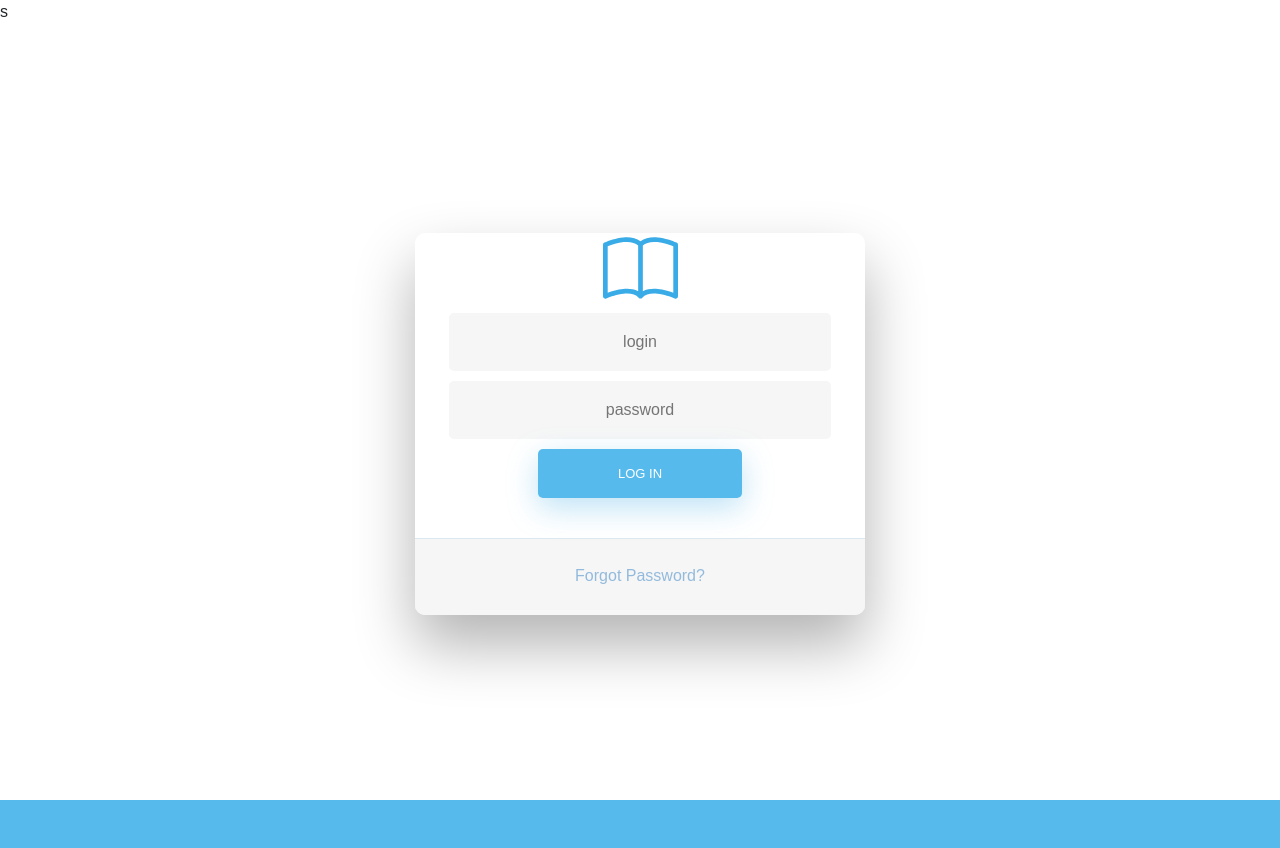
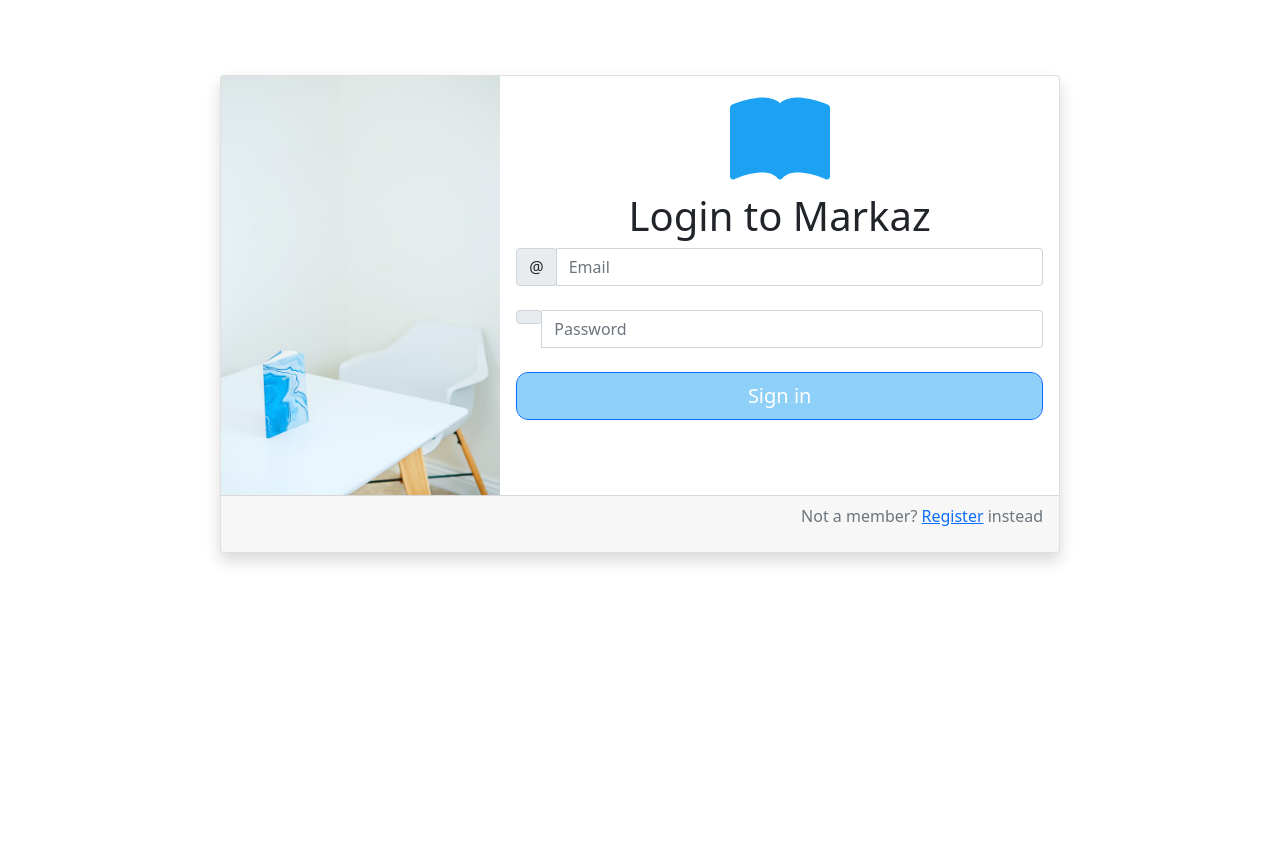
Before and after one commit to Safina-tul-Islam/markaz, a Node server app: page /login in a window 1280 px wide. After the commit the page ends 564 px from the top, so only its background shows below. Run offline with Node 20, Linux system fonts and the light colour scheme; some libraries are stand-ins or nearby versions.

Commit message:
bootstrap 5 login form

```diff
--- a/views/partials/head.ejs
+++ b/views/partials/head.ejs
@@ -4,4 +4,3 @@
   <link href="../bootstrap/css/bootstrap.min.css" rel="stylesheet">
   <link rel="stylesheet" href="../bicons/font/bootstrap-icons.css">
   <title>Hello, world!</title>
-s
--- a/views/partials/login.ejs
+++ b/views/partials/login.ejs
@@ -1,290 +1,76 @@
 <style>
+    .btn-login {
+        background-color: #8ED0F8;
+        border-radius: 12px;
+        height: 3rem
+    }
 
-html {
-  background-color: #56baed;
-}
+    body {
+        margin-top: 4%;
+    }
 
-body {
-  font-family: "Poppins", sans-serif;
-  height: 100vh;
-}
+    img {
+        max-width: 100%;
+        max-height: 80vh;
+        display: block;
+    }
+</style>
 
-a {
-  color: #92badd;
-  display:inline-block;
-  text-decoration: none;
-  font-weight: 400;
-}
+<div class="card mb-3 mx-auto shadow" style="max-width: 840px;">
+    <div class="row g-0">
+        <div class="col-md-4 mx-auto d-none d-md-block">
+            <img src="images/toa-heftiba-7P-wAE__swQ-unsplash.jpg">
 
-h2 {
-  text-align: center;
-  font-size: 16px;
-  font-weight: 600;
-  text-transform: uppercase;
-  display:inline-block;
-  margin: 40px 8px 10px 8px;
-  color: #cccccc;
-}
+        </div>
+        <div class="card-body col-md-8">
+
+            <div class="text-center">
+                <svg xmlns="http://www.w3.org/2000/svg" width="100" height="100" class="bi bi-book-fill" fill="#1DA1F2"
+                    viewBox="0 0 16 16">
+                    <path fill-rule="evenodd"
+                        d="M8 1.783C7.015.936 5.587.81 4.287.94c-1.514.153-3.042.672-3.994 1.105A.5.5 0 0 0 0 2.5v11a.5.5 0 0 0 .707.455c.882-.4 2.303-.881 3.68-1.02 1.409-.142 2.59.087 3.223.877a.5.5 0 0 0 .78 0c.633-.79 1.814-1.019 3.222-.877 1.378.139 2.8.62 3.681 1.02A.5.5 0 0 0 16 13.5v-11a.5.5 0 0 0-.293-.455c-.952-.433-2.48-.952-3.994-1.105C10.413.809 8.985.936 8 1.783z" />
+                </svg>
+
+
+                <h1 class="card-title">Login to Markaz</h1>
+            </div>
+
+            <form>
+                <div class="input-group mb-4">
+                    <div class="input-group-prepend">
+                        <span class="input-group-text" id="basic-addon1">@</span>
+                    </div>
+                    <!-- Email input -->
+                    <input type="text" name="email" class="form-control" placeholder="Email" aria-label="Username"
+                        aria-describedby="basic-addon1">
+                </div>
 
 
 
-/* STRUCTURE */
-
-.wrapper {
-  display: flex;
-  align-items: center;
-  flex-direction: column;
-  justify-content: center;
-  width: 100%;
-  min-height: 100%;
-  padding: 20px;
-}
-
-#formContent {
-  -webkit-border-radius: 10px 10px 10px 10px;
-  border-radius: 10px 10px 10px 10px;
-  background: #fff;
-  padding: 30px;
-  width: 90%;
-  max-width: 450px;
-  position: relative;
-  padding: 0px;
-  -webkit-box-shadow: 0 30px 60px 0 rgba(0,0,0,0.3);
-  box-shadow: 0 30px 60px 0 rgba(0,0,0,0.3);
-  text-align: center;
-}
-
-#formFooter {
-  background-color: #f6f6f6;
-  border-top: 1px solid #dce8f1;
-  padding: 25px;
-  text-align: center;
-  -webkit-border-radius: 0 0 10px 10px;
-  border-radius: 0 0 10px 10px;
-}
+                <div class="input-group mb-4">
+                    <div class="input-group-prepend">
+                        <span class="input-group-text"><i class="bi bi-lock"></i></span>
+                    </div>
+                    <!-- Password input -->
+                    <input id="password" type="password" class="form-control" name="password" placeholder="Password"
+                        required>
+                </div>
 
 
 
-/* TABS */
 
-h2.inactive {
-  color: #cccccc;
-}
+                <div class="form-outline mb-4">
+                    <button type="submit" class="btn btn-primary btn-lg form-control mb-4 btn-login">Sign
+                        in</button>
+                </div>
 
-h2.active {
-  color: #0d0d0d;
-  border-bottom: 2px solid #5fbae9;
-}
+            </form>
+
+        </div>
+
+        <div class="card-footer text-muted">
+            <p class="text-end"> Not a member? <a href="#">Register</a> instead</p>
+        </div>
 
 
-
-/* FORM TYPOGRAPHY*/
-
-input[type=button], input[type=submit], input[type=reset]  {
-  background-color: #56baed;
-  border: none;
-  color: white;
-  padding: 15px 80px;
-  text-align: center;
-  text-decoration: none;
-  display: inline-block;
-  text-transform: uppercase;
-  font-size: 13px;
-  -webkit-box-shadow: 0 10px 30px 0 rgba(95,186,233,0.4);
-  box-shadow: 0 10px 30px 0 rgba(95,186,233,0.4);
-  -webkit-border-radius: 5px 5px 5px 5px;
-  border-radius: 5px 5px 5px 5px;
-  margin: 5px 20px 40px 20px;
-  -webkit-transition: all 0.3s ease-in-out;
-  -moz-transition: all 0.3s ease-in-out;
-  -ms-transition: all 0.3s ease-in-out;
-  -o-transition: all 0.3s ease-in-out;
-  transition: all 0.3s ease-in-out;
-}
-
-input[type=button]:hover, input[type=submit]:hover, input[type=reset]:hover  {
-  background-color: #39ace7;
-}
-
-input[type=button]:active, input[type=submit]:active, input[type=reset]:active  {
-  -moz-transform: scale(0.95);
-  -webkit-transform: scale(0.95);
-  -o-transform: scale(0.95);
-  -ms-transform: scale(0.95);
-  transform: scale(0.95);
-}
-
-input[type=text] {
-  background-color: #f6f6f6;
-  border: none;
-  color: #0d0d0d;
-  padding: 15px 32px;
-  text-align: center;
-  text-decoration: none;
-  display: inline-block;
-  font-size: 16px;
-  margin: 5px;
-  width: 85%;
-  border: 2px solid #f6f6f6;
-  -webkit-transition: all 0.5s ease-in-out;
-  -moz-transition: all 0.5s ease-in-out;
-  -ms-transition: all 0.5s ease-in-out;
-  -o-transition: all 0.5s ease-in-out;
-  transition: all 0.5s ease-in-out;
-  -webkit-border-radius: 5px 5px 5px 5px;
-  border-radius: 5px 5px 5px 5px;
-}
-
-input[type=text]:focus {
-  background-color: #fff;
-  border-bottom: 2px solid #5fbae9;
-}
-
-input[type=text]:placeholder {
-  color: #cccccc;
-}
-
-
-
-/* ANIMATIONS */
-
-/* Simple CSS3 Fade-in-down Animation */
-.fadeInDown {
-  -webkit-animation-name: fadeInDown;
-  animation-name: fadeInDown;
-  -webkit-animation-duration: 1s;
-  animation-duration: 1s;
-  -webkit-animation-fill-mode: both;
-  animation-fill-mode: both;
-}
-
-@-webkit-keyframes fadeInDown {
-  0% {
-    opacity: 0;
-    -webkit-transform: translate3d(0, -100%, 0);
-    transform: translate3d(0, -100%, 0);
-  }
-  100% {
-    opacity: 1;
-    -webkit-transform: none;
-    transform: none;
-  }
-}
-
-@keyframes fadeInDown {
-  0% {
-    opacity: 0;
-    -webkit-transform: translate3d(0, -100%, 0);
-    transform: translate3d(0, -100%, 0);
-  }
-  100% {
-    opacity: 1;
-    -webkit-transform: none;
-    transform: none;
-  }
-}
-
-/* Simple CSS3 Fade-in Animation */
-@-webkit-keyframes fadeIn { from { opacity:0; } to { opacity:1; } }
-@-moz-keyframes fadeIn { from { opacity:0; } to { opacity:1; } }
-@keyframes fadeIn { from { opacity:0; } to { opacity:1; } }
-
-.fadeIn {
-  opacity:0;
-  -webkit-animation:fadeIn ease-in 1;
-  -moz-animation:fadeIn ease-in 1;
-  animation:fadeIn ease-in 1;
-
-  -webkit-animation-fill-mode:forwards;
-  -moz-animation-fill-mode:forwards;
-  animation-fill-mode:forwards;
-
-  -webkit-animation-duration:1s;
-  -moz-animation-duration:1s;
-  animation-duration:1s;
-}
-
-.fadeIn.first {
-  -webkit-animation-delay: 0.4s;
-  -moz-animation-delay: 0.4s;
-  animation-delay: 0.4s;
-}
-
-.fadeIn.second {
-  -webkit-animation-delay: 0.6s;
-  -moz-animation-delay: 0.6s;
-  animation-delay: 0.6s;
-}
-
-.fadeIn.third {
-  -webkit-animation-delay: 0.8s;
-  -moz-animation-delay: 0.8s;
-  animation-delay: 0.8s;
-}
-
-.fadeIn.fourth {
-  -webkit-animation-delay: 1s;
-  -moz-animation-delay: 1s;
-  animation-delay: 1s;
-}
-
-/* Simple CSS3 Fade-in Animation */
-.underlineHover:after {
-  display: block;
-  left: 0;
-  bottom: -10px;
-  width: 0;
-  height: 2px;
-  background-color: #56baed;
-  content: "";
-  transition: width 0.2s;
-}
-
-.underlineHover:hover {
-  color: #0d0d0d;
-}
-
-.underlineHover:hover:after{
-  width: 100%;
-}
-
-
-
-/* OTHERS */
-
-*:focus {
-    outline: none;
-}
-
-</style>
-
-
-<div class="wrapper fadeInDown">
-    <div id="formContent">
-      <!-- Tabs Titles -->
-
-      <!-- Icon -->
-      <div class="fadeIn first">
-
-        <svg xmlns="http://www.w3.org/2000/svg"
-                width="75" height="75"
-                fill="#39ace7"
-                 class="bi bi-book" viewBox="0 0 16 16">
-            <path fill-rule="evenodd" d="M1 2.828v9.923c.918-.35 2.107-.692 3.287-.81 1.094-.111 2.278-.039 3.213.492V2.687c-.654-.689-1.782-.886-3.112-.752-1.234.124-2.503.523-3.388.893zm7.5-.141v9.746c.935-.53 2.12-.603 3.213-.493 1.18.12 2.37.461 3.287.811V2.828c-.885-.37-2.154-.769-3.388-.893-1.33-.134-2.458.063-3.112.752zM8 1.783C7.015.936 5.587.81 4.287.94c-1.514.153-3.042.672-3.994 1.105A.5.5 0 0 0 0 2.5v11a.5.5 0 0 0 .707.455c.882-.4 2.303-.881 3.68-1.02 1.409-.142 2.59.087 3.223.877a.5.5 0 0 0 .78 0c.633-.79 1.814-1.019 3.222-.877 1.378.139 2.8.62 3.681 1.02A.5.5 0 0 0 16 13.5v-11a.5.5 0 0 0-.293-.455c-.952-.433-2.48-.952-3.994-1.105C10.413.809 8.985.936 8 1.783z"/>
-          </svg>
-      </div>
-
-      <!-- Login Form -->
-      <form>
-        <input type="text" id="login" class="fadeIn second" name="login" placeholder="login">
-        <input type="text" id="password" class="fadeIn third" name="login" placeholder="password">
-        <input type="submit" class="fadeIn fourth" value="Log In">
-      </form>
-
-      <!-- Remind Passowrd -->
-      <div id="formFooter">
-        <a class="underlineHover" href="#">Forgot Password?</a>
-      </div>
-
     </div>
-  </div>
```
Also changed, not shown: public/images/img1.jpg (added), public/images/toa-heftiba-7P-wAE__swQ-unsplash.jpg (added).
